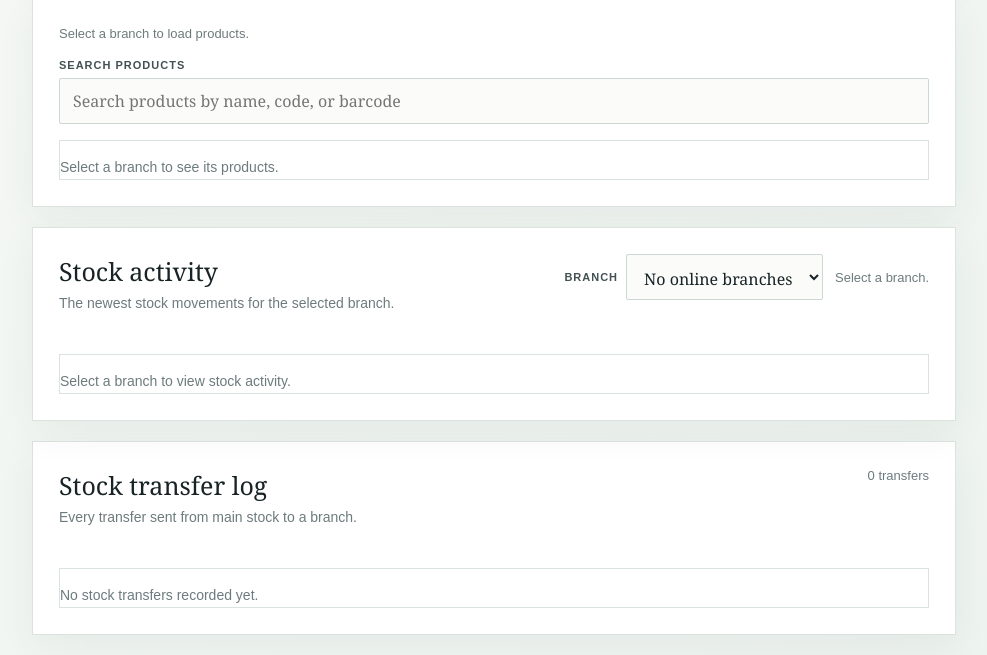
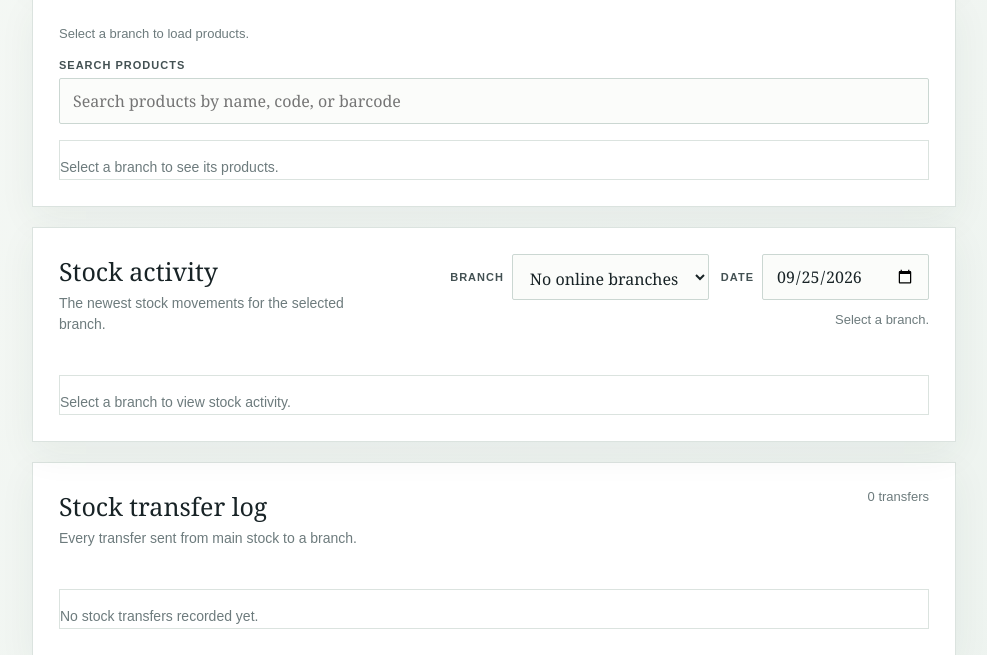
Before and after one commit to Tahsinga/LoraApi01, a Django app: page /stock/ in a window 1280 px wide. Shown: the part 960-1615 px from the top of the page, without its empty margins (146-1133 px from the left). Run offline with Django 5.2, Linux system fonts and the light colour scheme; the visitor is signed in with stand-in values (Sample User, id 1); data that the repository does not hold is empty.

Commit message:
Add stock activity date filter

```diff
--- a/LoraAPI/config/loraApi/templates/loraApi/main_stock.html
+++ b/LoraAPI/config/loraApi/templates/loraApi/main_stock.html
@@ -43,6 +43,8 @@
     .browser-actions { display:flex; align-items:center; gap:12px; flex-wrap:wrap; justify-content:flex-end; }
     .activity-branch-label { flex-direction:row; align-items:center; gap:8px; white-space:nowrap; }
     .activity-branch-label select { width:auto; min-width:150px; }
+    .activity-date-label { flex-direction:row; align-items:center; gap:8px; white-space:nowrap; }
+    .activity-date-label input { width:auto; min-width:145px; }
     .catalog-status { color:var(--muted); font:13px Arial,sans-serif; }
     .refresh-stock-button { width:auto; margin:0; padding:9px 12px; background:var(--teal); }
     .refresh-stock-button:hover { background:var(--teal-dark); }
@@ -191,7 +193,7 @@
         <div id="branch-products" class="stock-table-wrap"><p class="empty">Select a branch to see its products.</p></div>
       </div>
       <div id="stock-activity-panel" class="panel panel-wide branch-data-card" data-branch-loading-card>
-        <div class="browser-heading"><div><h2>Stock activity</h2><p class="sub">The newest stock movements for the selected branch.</p></div><div class="browser-actions"><label class="activity-branch-label">Branch<select id="activity-branch"><option value="">Select branch</option></select></label><span id="movement-status" class="catalog-status">Select a branch.</span></div></div>
+        <div class="browser-heading"><div><h2>Stock activity</h2><p class="sub">The newest stock movements for the selected branch.</p></div><div class="browser-actions"><label class="activity-branch-label">Branch<select id="activity-branch"><option value="">Select branch</option></select></label><label class="activity-date-label">Date<input id="activity-date" type="date"></label><span id="movement-status" class="catalog-status">Select a branch.</span></div></div>
         <div id="stock-movements" class="stock-table-wrap"><p class="empty">Loading stock activity...</p></div>
       </div>
       <div class="panel panel-wide">
@@ -215,6 +217,7 @@
   const stockActivityPanel = document.querySelector('#stock-activity-panel');
   const sectionJumpButton = document.querySelector('#section-jump-button');
   const activityBranch = document.querySelector('#activity-branch');
+  const activityDate = document.querySelector('#activity-date');
   const movementStatus = document.querySelector('#movement-status');
   const stockTransfers = document.querySelector('#stock-transfers');
   const transferStatus = document.querySelector('#transfer-status');
@@ -423,11 +426,12 @@
       return;
     }
     const branch = activityBranch.value;
+    const date = activityDate.value;
     const controller = new AbortController();
     stockMovementsController = controller;
     stockMovementsLoading = true;
     try {
-      const response = await fetch(`/api/stock/movements/?branch=${encodeURIComponent(branch)}&_=${Date.now()}`, { cache: 'no-store', signal: controller.signal });
+      const response = await fetch(`/api/stock/movements/?branch=${encodeURIComponent(branch)}&date=${encodeURIComponent(date)}&_=${Date.now()}`, { cache: 'no-store', signal: controller.signal });
       const data = await response.json();
       if (!response.ok) throw new Error(data.message || 'Stock activity unavailable.');
       if (requestId !== stockMovementsRequestId || activityBranch.value !== branch) return;
@@ -568,6 +572,7 @@
     }
   });
   activityBranch.addEventListener('change', loadStockMovements);
+  activityDate.addEventListener('change', loadStockMovements);
   loadStockButton.addEventListener('click', requestBranchLoad);
   async function refreshAll() {
     if (refreshAllLoading) return;
@@ -772,6 +777,8 @@
     finally { branchPriceSubmit.disabled = false; }
   });
   productSearches.forEach(setupProductSearch);
+  const today = new Date();
+  activityDate.value = `${today.getFullYear()}-${String(today.getMonth() + 1).padStart(2, '0')}-${String(today.getDate()).padStart(2, '0')}`;
   refreshAll();
   setInterval(refreshBranches, 5000);
   setInterval(() => {
--- a/LoraAPI/config/loraApi/views.py
+++ b/LoraAPI/config/loraApi/views.py
@@ -1,7 +1,7 @@
 import hashlib
 import json
 import time
-from datetime import timedelta
+from datetime import datetime, timedelta
 from decimal import Decimal, InvalidOperation, ROUND_HALF_UP
 from functools import wraps
 from threading import Lock
@@ -575,7 +575,17 @@ def stock_movements(request):
     branch = str(request.GET.get('branch', '')).strip()
     if not branch:
         return JsonResponse({'status': 'error', 'message': 'Select a branch first.'}, status=400)
-    movements = StockMovement.objects.filter(branch__iexact=branch).order_by('-created_at', '-id')[:200]
+    selected_date_value = request.GET.get('date', '').strip()
+    selected_date = parse_date(selected_date_value) if selected_date_value else timezone.localdate()
+    if selected_date is None:
+        return JsonResponse({'status': 'error', 'message': 'Use a valid date.'}, status=400)
+    day_start = timezone.make_aware(datetime.combine(selected_date, datetime.min.time()))
+    day_end = day_start + timedelta(days=1)
+    movements = StockMovement.objects.filter(
+        branch__iexact=branch,
+        created_at__gte=day_start,
+        created_at__lt=day_end,
+    ).order_by('-created_at', '-id')[:200]
     return JsonResponse({
         'status': 'ok',
         'movements': [
```
Also changed, not shown: LoraAPI/config/loraApi/tests.py (+21 -0 lines).
